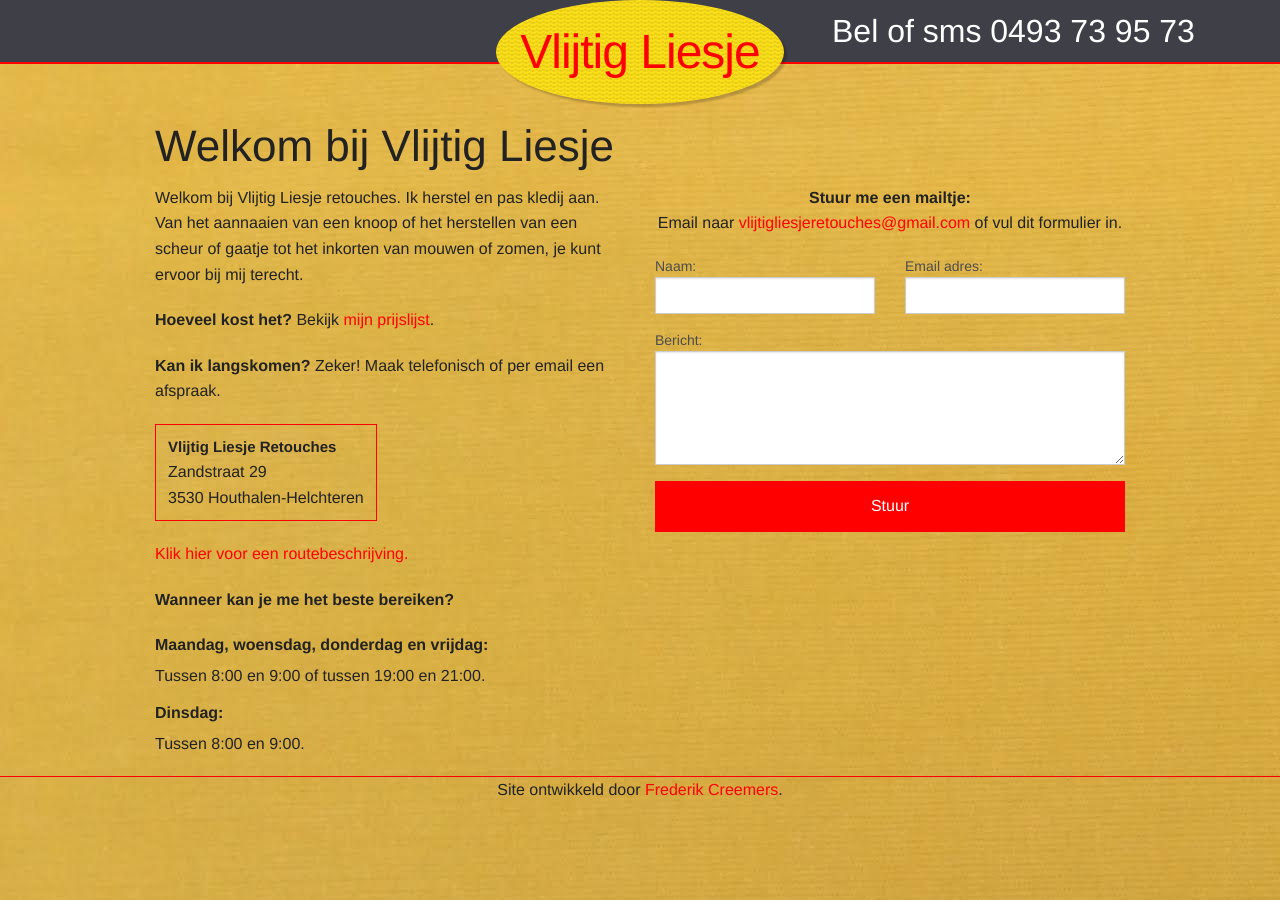
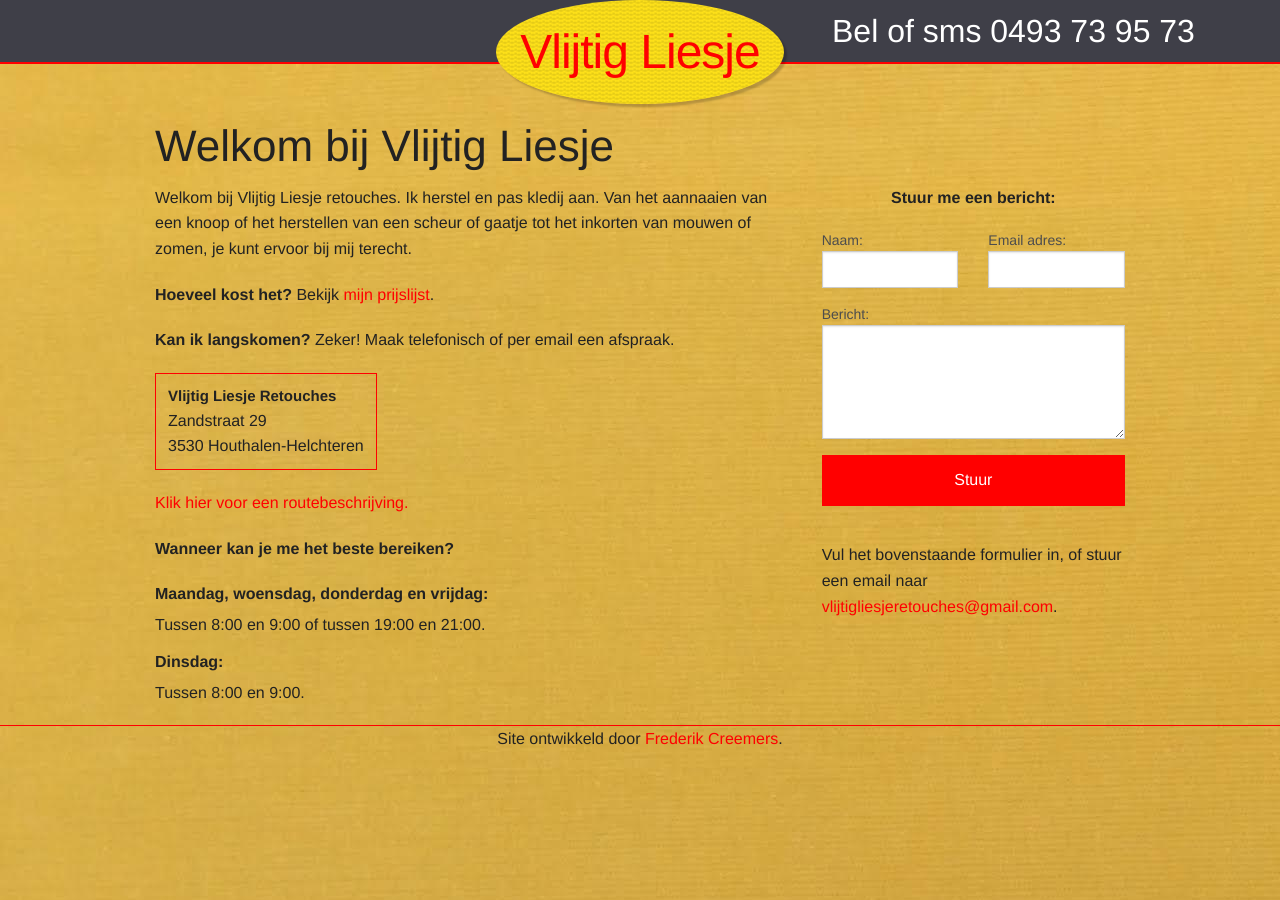
Before and after one commit to vlijtigliesje/vlijtigliesje.github.io, a Jekyll site: the page built from index.html, in a window 1280 px wide. Built offline with Jekyll 4.4.1, drawn with Linux system fonts in a browser that asks for light colours.

Commit message:
contactformulier aanpassing.

```diff
--- a/index.html
+++ b/index.html
@@ -9,7 +9,7 @@ layout: default
     </div>
 </div>
 <div class="row">
-    <div class="small-12 large-6 columns">
+    <div class="small-12 large-8 columns">
         <p>{{ site.description }}</p>
         <p><strong>Hoeveel kost het?</strong> Bekijk <a href="/prijslijst.pdf">mijn prijslijst</a>.</p>
         <p><strong>Kan ik langskomen?</strong> Zeker! Maak telefonisch of per email een afspraak.</p>
@@ -31,15 +31,13 @@ layout: default
             </dl>
         </p>
     </div>
-    <div class="small-12 large-6 columns">
+    <div class="small-12 large-4 columns">
         <p class="text-center hide-for-large-up call-to-action">
             <strong>Bel of sms:</strong><br/></strong>
             <span class="huge call-to-action large">0493 73 95 73</span>
         </p>
         <p class="text-center">
-            <strong>Stuur me een mailtje:</strong><br>
-            Email naar <a href="mailto:vlijtigliesjeretouches@gmail.com">vlijtigliesjeretouches@gmail.com</a>
-            of vul dit formulier in.
+            <strong>Stuur me een bericht:</strong><br>
         </p>
         <form action="https://formspree.io/vlijtigliesjeretouches@gmail.com" method="post">
             <div class="row">
@@ -70,5 +68,6 @@ layout: default
                 </div>
             </div>
         </form>
+        <p>Vul het bovenstaande formulier in, of stuur een email naar <a href="mailto:vlijtigliesjeretouches@gmail.com">vlijtigliesjeretouches@gmail.com</a>.</p>
     </div>
 </div>
```
